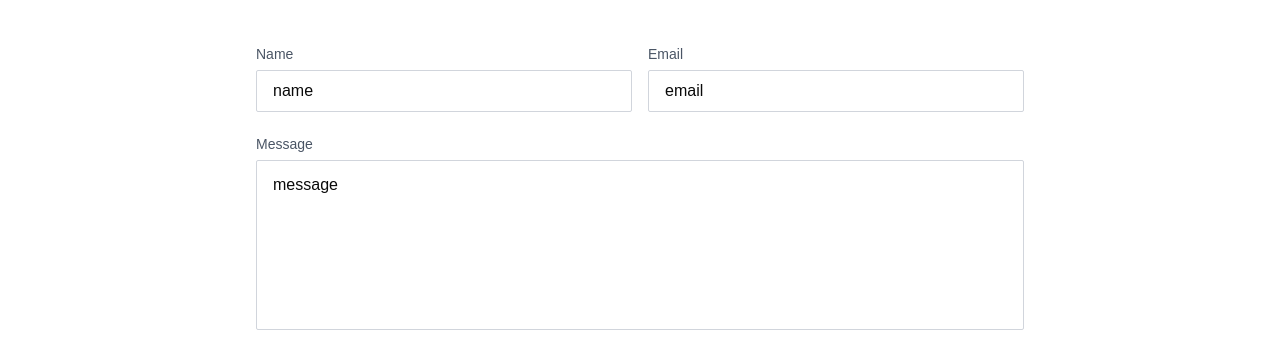
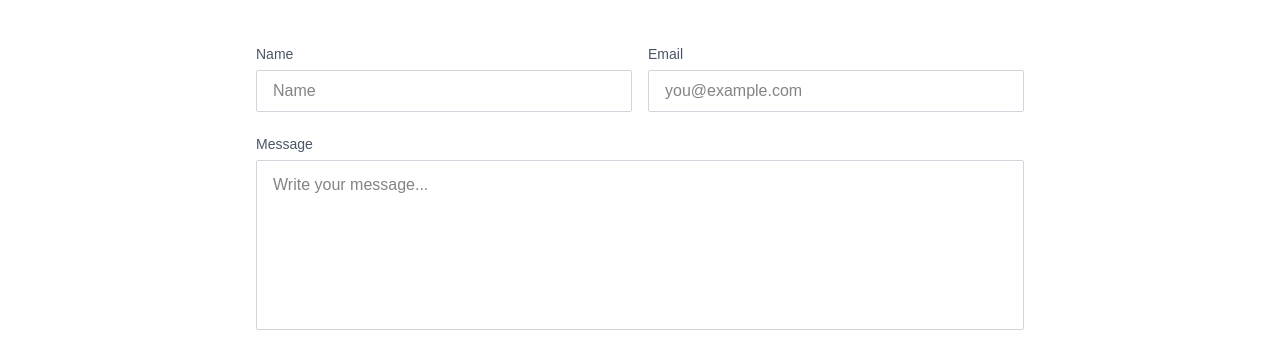
Before and after one commit to SasherGurung/Shoe-Care, a Next.js app: page /contact in a window 1280 px wide. Shown: the part 344-699 px from the top of the page. Built offline with nearby package versions, Linux system fonts and the light colour scheme; no server answers; the database is empty; a web font is replaced by a local one.

Commit message:
fix: debug the issue in comtact for posting message

```diff
--- a/app/(users)/contact/page.tsx
+++ b/app/(users)/contact/page.tsx
@@ -47,6 +47,7 @@ function ContactPage() {
 
     await postContact({ name, email, message });
     resetForm();
+    setLoading(false);
   };
 
   return (
@@ -76,7 +77,7 @@ function ContactPage() {
 
               <input
                 name="name"
-                value="name"
+                value={formData.name}
                 type="text"
                 placeholder="Name"
                 onChange={handleChange}
@@ -89,7 +90,7 @@ function ContactPage() {
 
               <input
                 name="email"
-                value="email"
+                value={formData.email}
                 type="email"
                 placeholder="you@example.com"
                 onChange={handleChange}
@@ -103,7 +104,7 @@ function ContactPage() {
 
             <textarea
               name="message"
-              value="message"
+              value={formData.message}
               rows={6}
               placeholder="Write your message..."
               onChange={handleChange}
```
